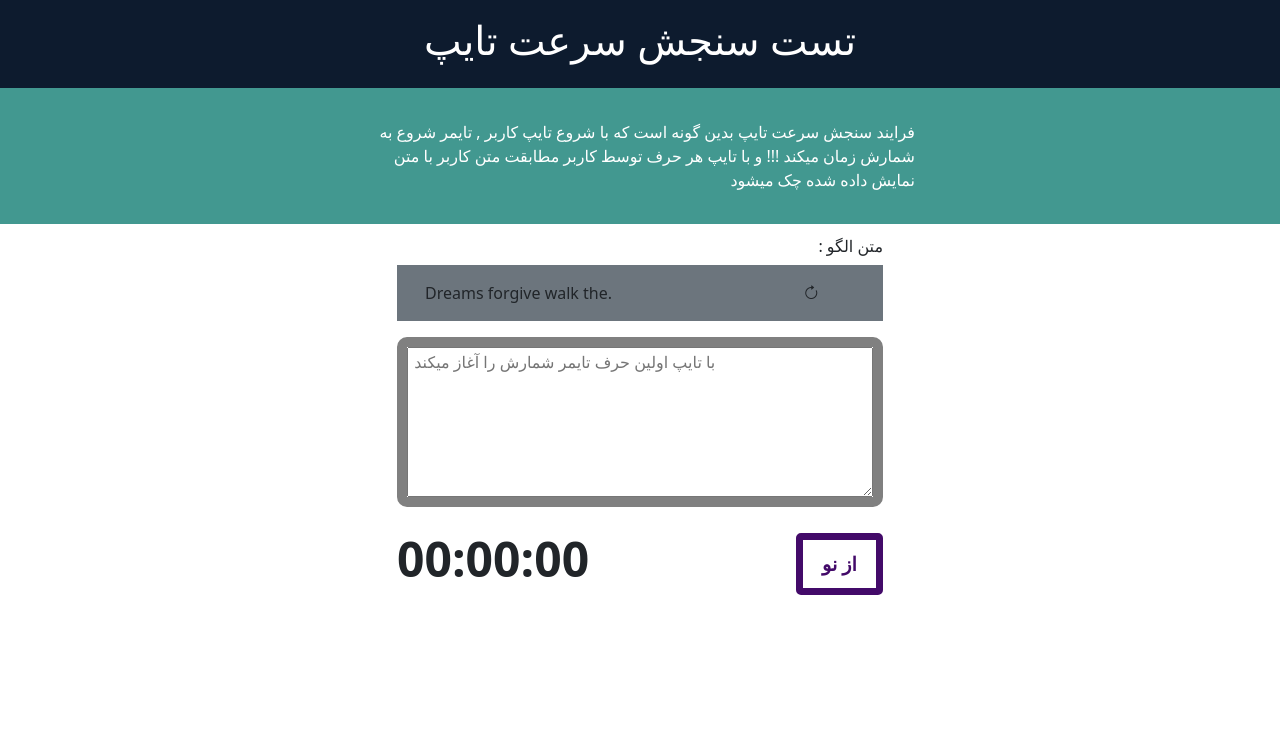
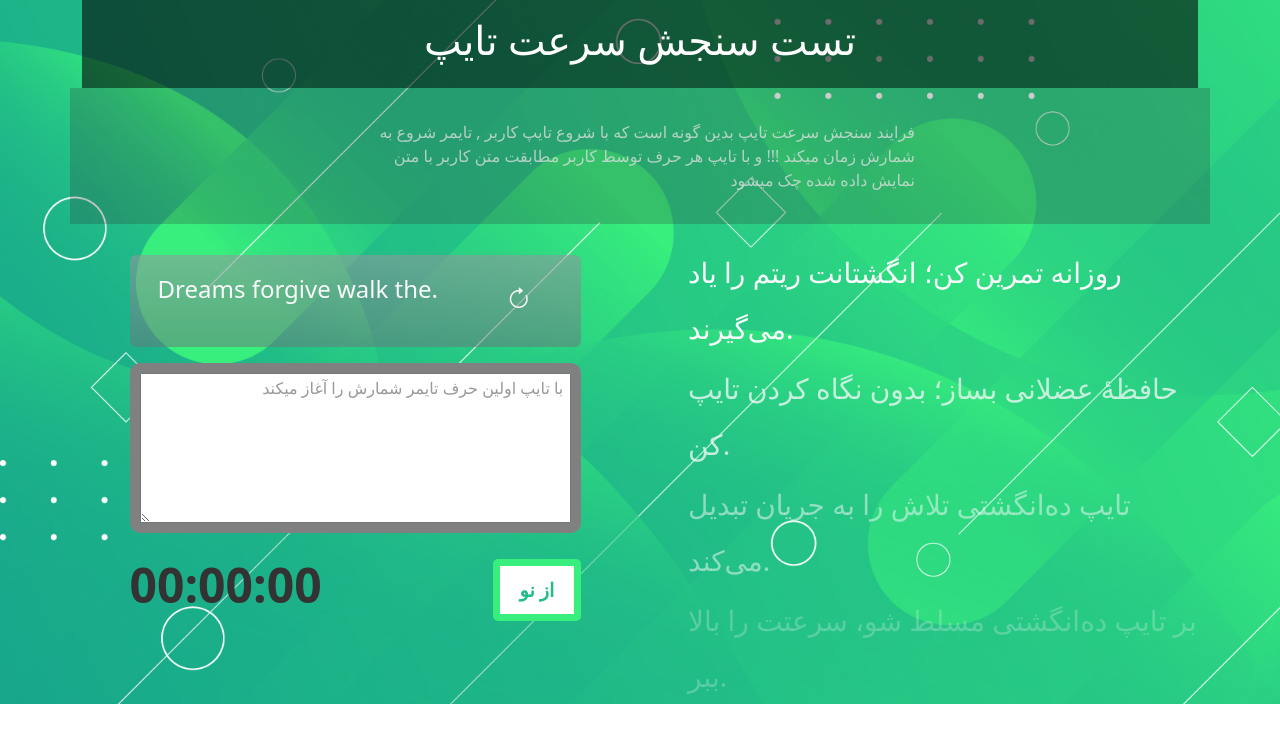
Before and after one commit to Namazi-Fard/TypeTestSpeedProject, a plain HTML site: page index.html in a window 1280 px wide. Drawn offline with nearby package versions, Linux system fonts and the light colour scheme.

Commit message:
improve something

```diff
--- a/index.html
+++ b/index.html
@@ -17,29 +17,30 @@
     <link rel="stylesheet" href="https://cdn.jsdelivr.net/npm/bootstrap-icons@1.13.1/font/bootstrap-icons.min.css">
 </head>
 
-<body>
+<body class="container-md ">
     <header class="masthead">
         <h1>تست سنجش سرعت تایپ</h1>
     </header>
-    <main class="main">
+    <main class="row" id="main">
         <article class="intro">
-            <p dir="rtl">
+            <p class="text-indigo-500" dir="rtl">
                 فرایند سنجش سرعت تایپ بدین گونه است
                 که با شروع تایپ کاربر , تایمر شروع به شمارش زمان میکند
                 !!! و با تایپ هر حرف توسط کاربر مطابقت متن کاربر با متن نمایش داده شده چک میشود</p>
         </article><!-- .intro -->
-        <section class="test-area">
-            <div class="pattern">
+        <!-- left section -->
+        <section class=" pt-4 test-area col-md-5">
+            <!-- <div class="pattern">
                 متن الگو :
-            </div>
-            <div id="origin-text" class=" row bg-secondary">
-                <p class="col-md-10 text-lead"></p>
-                <i id="refresh" class=" col-md-2 bi bi-arrow-clockwise text-indigo-500"></i>
+            </div> -->
+            <div id="origin-text" class=" row  bg-secondary bg-gradient bg-opacity-50 text-light p-3 rounded">
+                <p class="col-md-10 text-light fs-4"></p>
+                <i id="refresh" class=" col-md-2 bi bi-arrow-clockwise text-light fs-4"></i>
 
             </div><!-- #origin-text -->
 
             <div class="test-wrapper">
-                <textarea id="test-area" name="textarea" rows="6"
+                <textarea dir="rtl" id="test-area" name="textarea" rows="6"
                     placeholder=" با تایپ اولین حرف تایمر شمارش را آغاز میکند"></textarea>
             </div><!-- .test-wrapper -->
 
@@ -51,6 +52,21 @@
                 <button id="reset">از نو</button>
             </div><!-- .meta -->
         </section><!-- .test-area -->
+        <!-- right secction -->
+        <section class="container-xl  col-md-6 fs-3 lh-lg  d-none d-xl-block m-0 pt-3 ps-5">
+            <!-- Practice daily, fingers learn the rhythm. -->
+            <div class="text-light pt-1">روزانه تمرین کن؛ انگشتانت ریتم را یاد می‌گیرند.
+            </div>
+            <!-- Build muscle memory,type without looking. -->
+            <div class="text-light text-opacity-75 pt-1 ">حافظهٔ عضلانی بساز؛ بدون نگاه کردن تایپ کن.
+            </div>
+            <!-- 10-finger typing turns effort into flow. -->
+            <div class="text-light text-opacity-50 pt-1">تایپ ده‌انگشتی تلاش را به جریان تبدیل می‌کند.
+            </div>
+            <!-- Master ten fingers, boost your speed. -->
+            <div class="text-light text-opacity-25 pt-1">بر تایپ ده‌انگشتی مسلط شو، سرعتت را بالا ببر.
+            </div>
+        </section><!-- advertisement side bar -->
     </main>
 </body>
 
--- a/script.js
+++ b/script.js
@@ -3,11 +3,16 @@ const theTimer = document.querySelector(".timer");
 const testArea = document.querySelector("#test-area");
 // element reference and current text string
 const originTextEl = document.querySelector("#origin-text p");
+
 let originText = originTextEl ? originTextEl.innerHTML : "";
+
 const testWrapper = document.querySelector(".test-wrapper");
+
 const resetButton = document.querySelector("#reset");
+
 const refresh = document.querySelector("#refresh");
-// 100  words
+
+// 100  words list
 const defaultWords = [
   "bring",
   "the",
@@ -480,7 +485,6 @@ function randomSentence(wordCount = 4, words = defaultWords) {
   // Capitalize first letter and add period
   const s = sentence.join(" ");
   const s2 = s.charAt(0).toUpperCase() + s.slice(1) + ".";
-  console.log(s2);
   if (originTextEl) originTextEl.innerHTML = s2;
   originText = s2;
 }
@@ -491,6 +495,9 @@ resetButton.addEventListener("click", reset);
 refresh.addEventListener("click", () => {
   reset(); // clear test area, timer, and border
   randomSentence(); // generate a new sentence
+  alert("New sentence ready — start typing!");
 });
 // generate an initial sentence so there's output on load
 randomSentence();
+// show an alert on initial load
+// alert(" فرایند سنجش سرعت تایپ بدین گونه است که با شروع تایپ کاربر , تایمر شروع به شمارش زمان میکند و با تایپ هر حرف توسط کاربر مطابقت متن کاربر با متن نمایش داده شده چک میشود و در صورت اتمام متن تایمر متوقف میشود.  " );
--- a/style.css
+++ b/style.css
@@ -111,22 +111,27 @@ Layout
 body {
     margin: 0;
     padding: 0;
+    background-image: url('/assets/—Pngtree—abstract\ fluid\ type\ geometrical\ background_1250774.jpg');
+    background-size: cover;
+    background-repeat: no-repeat;
+    width: 100%;
 }
 
 .masthead {
     padding: 1em 2em;
-    background-color: #0D1B2E;
+    background-color: #00000092;
     color: white;
 }
 
 .masthead h1 {
     text-align: center;
+    width: 100%;
 }
 
 .intro {
     padding: 2em 2em;
-    color: #ffffff;
-    background: #429890;
+    color: #e1e1e1c0;
+    background: #2f2e2e3e;
 }
 
 
@@ -139,11 +144,22 @@ body {
 .test-area {
     margin-bottom: 4em;
     padding: 0 2em;
+    height: 100%;
+}
+
+#test-area::placeholder {
+    color: #999;
+    opacity: 1;
 }
 
 .test-wrapper {
     border: 10px solid grey;
     border-radius: 10px;
+    height: 400px;
+}
+
+#main {
+    height: 100%;
 }
 
 #origin-text {
@@ -179,6 +195,26 @@ body {
     font-weight: bold;
 }
 
+/* Timer color states */
+.timer {
+    transition: color 120ms ease, text-shadow 120ms ease;
+    color: #333;
+    /* default color, adjust if needed */
+    text-shadow: 0 1px 0 rgba(255, 255, 255, 0.02);
+}
+
+.timer.green {
+    color: #2aa54a;
+}
+
+.timer.yellow {
+    color: #e6b800;
+}
+
+.timer.red {
+    color: #e03e3e;
+}
+
 .pattern {
     direction: rtl;
     padding-top: 10px;
@@ -186,23 +222,37 @@ body {
 }
 
 #reset {
-
     margin-block: 10px;
     padding: .5em 1em;
     font-size: 1.2em;
     font-weight: bold;
-    color: #430a69;
+    color: #21BB87;
     background: white;
-    border: 7px solid #430a69;
+    border: 7px solid #38EF7D;
     border-radius: 5px;
 }
 
 #reset:hover {
     color: white;
-    background-color: #430a69;
+    background-color: #21BB87;
+}
+
+#refresh {
+    display: inline-block;
+    transition: transform 180ms ease, opacity 120ms ease;
+    transform-origin: center;
+    cursor: pointer;
+    margin-top: 10px;
+    font-size: 2em;
 }
 
 #refresh:hover {
-    scale: 1.2;
+    transform: scale(1.12);
+    opacity: 0.95;
+}
 
+#refresh:active {
+    transform: scale(1.04);
 }
+
+/*--------------------------------------------------------------
```
Also changed, not shown: assets/—Pngtree—abstract fluid type geometrical background_1250774.jpg (added).
